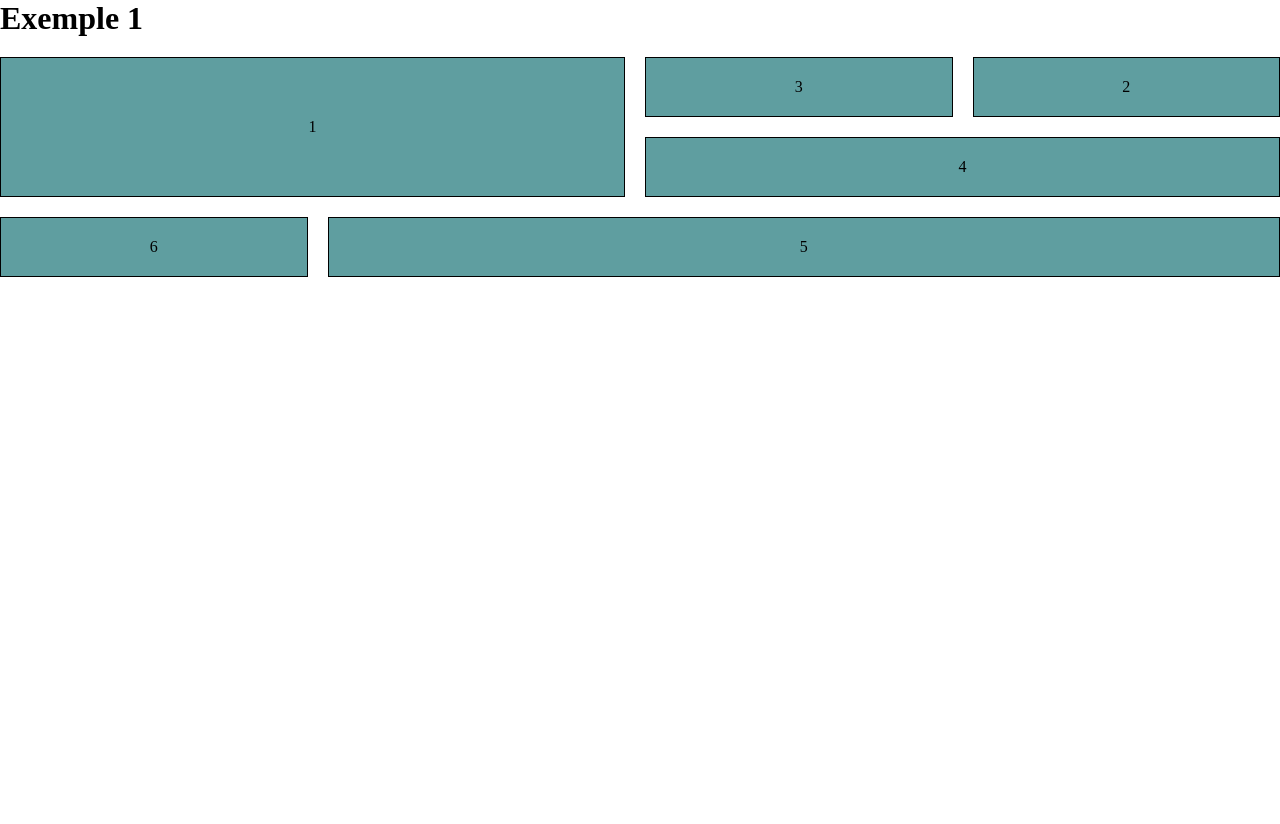
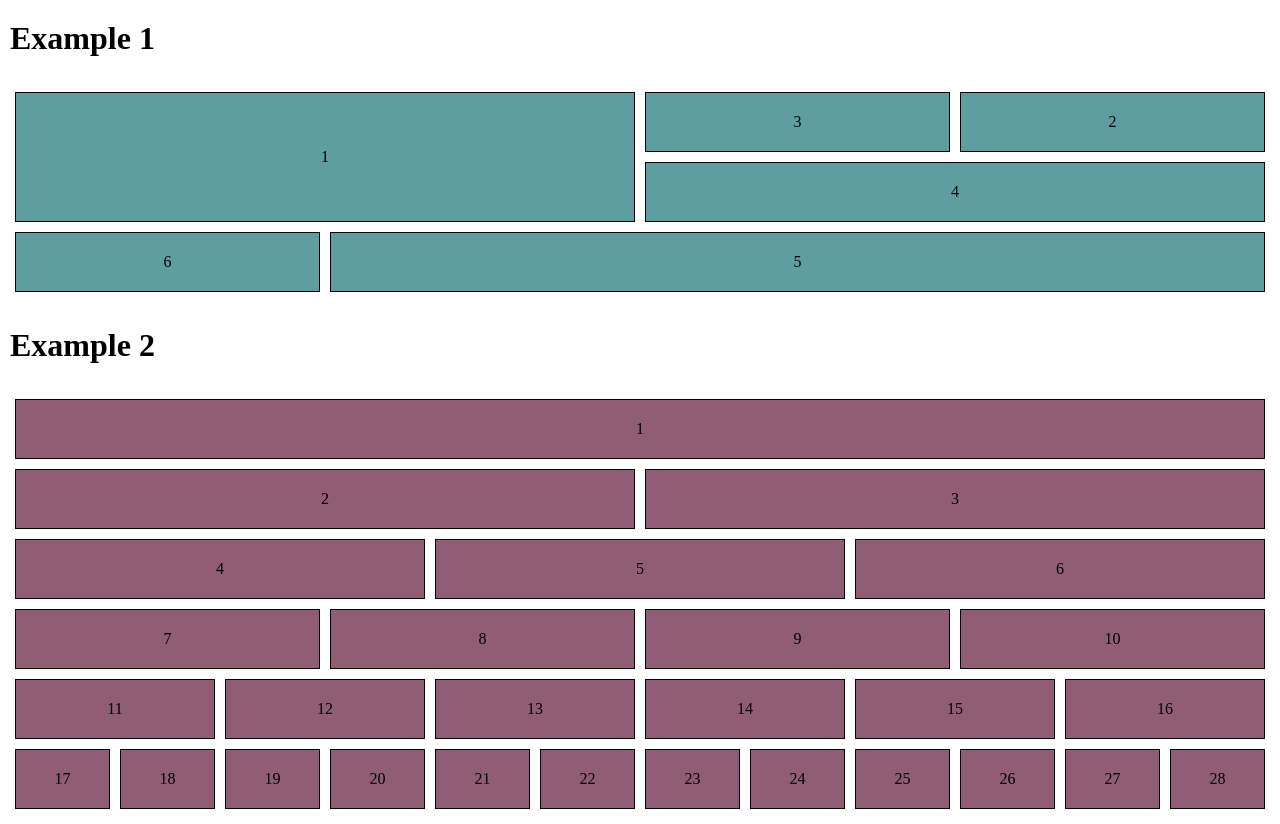
Before and after one commit to babayevagulcin/Class-Assignment, a plain HTML site: page 11.CSS-Grid/index.html in a window 1280 px wide. Before the commit the page ends 800 px from the top, so only its background shows below. Drawn offline with Linux system fonts and the light colour scheme.

Commit message:
css grid

```diff
--- a/11.CSS-Grid/index.html
+++ b/11.CSS-Grid/index.html
@@ -8,7 +8,7 @@
     <link rel="stylesheet" href="style.css">
 </head>
 <body>
-    <h1>Exemple 1</h1>
+    <h1>Example 1</h1>
     <div class="grid-container1">
         <div class="item item1">1</div>
         <div class="item item2">2</div>
@@ -17,5 +17,38 @@
         <div class="item item5">5</div>
         <div class="item item6">6</div>
     </div>
+
+
+    <h1>Example 2</h1>
+    <div class="grid-container2">
+        <div class="grid-item item-1">1</div>
+        <div class="grid-item item-2">2</div>
+        <div class="grid-item item-3">3</div>
+        <div class="grid-item item-4">4</div>
+        <div class="grid-item item-5">5</div>
+        <div class="grid-item item-6">6</div>
+        <div class="grid-item item-7">7</div>
+        <div class="grid-item item-8">8</div>
+        <div class="grid-item item-9">9</div>
+        <div class="grid-item item-10">10</div>
+        <div class="grid-item item-11">11</div>
+        <div class="grid-item item-12">12</div>
+        <div class="grid-item item-13">13</div>
+        <div class="grid-item item-14">14</div>
+        <div class="grid-item item-15">15</div>
+        <div class="grid-item item-16">16</div>
+        <div class="grid-item item-17">17</div>
+        <div class="grid-item item-18">18</div>
+        <div class="grid-item item-19">19</div>
+        <div class="grid-item item-20">20</div>
+        <div class="grid-item item-21">21</div>
+        <div class="grid-item item-22">22</div>
+        <div class="grid-item item-23">23</div>
+        <div class="grid-item item-24">24</div>
+        <div class="grid-item item-25">25</div>
+        <div class="grid-item item-26">26</div>
+        <div class="grid-item item-27">27</div>
+        <div class="grid-item item-28">28</div>
+    </div>
 </body>
 </html>
--- a/11.CSS-Grid/style.css
+++ b/11.CSS-Grid/style.css
@@ -3,11 +3,15 @@
     padding: 0;
     box-sizing: border-box;
 }
+
+h1{
+    padding:20px 10px ;
+}
 .grid-container1{
     display: grid;
-    grid-template-columns:auto auto auto auto  ;
-    gap: 20px;
-    padding-top: 20px;
+    grid-template-columns:repeat(12, 1fr) ;
+    gap: 10px;
+    padding: 15px;
 }
 .item{
     display: flex;
@@ -16,28 +20,95 @@
     background-color:cadetblue ;
     padding: 20px 0;
     border:1px solid black ;
-
 }
 .item1{
     grid-row: 1/ span 2;
-    grid-column: 1 / span 2 ;
+    grid-column: 1 / span 6 ;
 }
 .item2{
-   grid-column: 4;
+   grid-column: 10/ span 3;
    grid-row: 1;
 }
 .item3{
-    grid-column: 3;
+    grid-column: 7/ span 3;
 }
 .item4{
+    grid-column: 7/ span 6;
+}
+.item5{
+    grid-column: 4/ span 9;
+}
+.item6{
+    grid-row: 3;
+    grid-column: 1/ span 3;
+}
+.grid-container2{
+    display: grid;
+    grid-template-columns:repeat(12, 1fr) ;
+    gap: 10px;
+    padding: 15px;
+}
+.grid-item{
+    width: 100%;
+    display: flex;
+    justify-content: center;
+    align-items: center;
+    background-color:rgb(145, 92, 118) ;
+    padding: 20px;
+    border:1px solid black ;
+}
+.item-1{
+    grid-column: 1/ span 12;
+}
+.item-2{
+    grid-column: 1/ span 6;
+}
+.item-3{
+    grid-column: 7/ span 6;
+}
+.item-4{
+    grid-column: 1/ span 4;
+}
+.item-5{
+    grid-column: 5/ span 4;
+}
+.item-6{
+    grid-column: 9/ span 4;
+}
+.item-7{
+    grid-column: 1/ span 3;
+}
+.item-8{
+    grid-column: 4/ span 3;
+}
+.item-9{
+    grid-column: 7/ span 3;
+}
+.item-10{
+    grid-column: 10/ span 3;
+}
+.item-11{
+    grid-column: 1/ span 2;
+}
+.item-12{
     grid-column: 3/ span 2;
 }
-.item5{
-    grid-column: 2 / span 3;
+.item-13{
+    grid-column: 5/ span 2;
 }
-
-.item6{
-    grid-row: 3;
-    grid-column: 1;
+.item-14{
+    grid-column: 7/ span 2;
+}
+.item-15{
+    grid-column: 9/ span 2;
+}
+.item-16{
+    grid-column: 11/ span 2;
+}
+@media only screen and (max-width: 767px){
+    .grid-container2{
+        display: flex;
+        flex-direction: column;
+    }
 
 }
```
